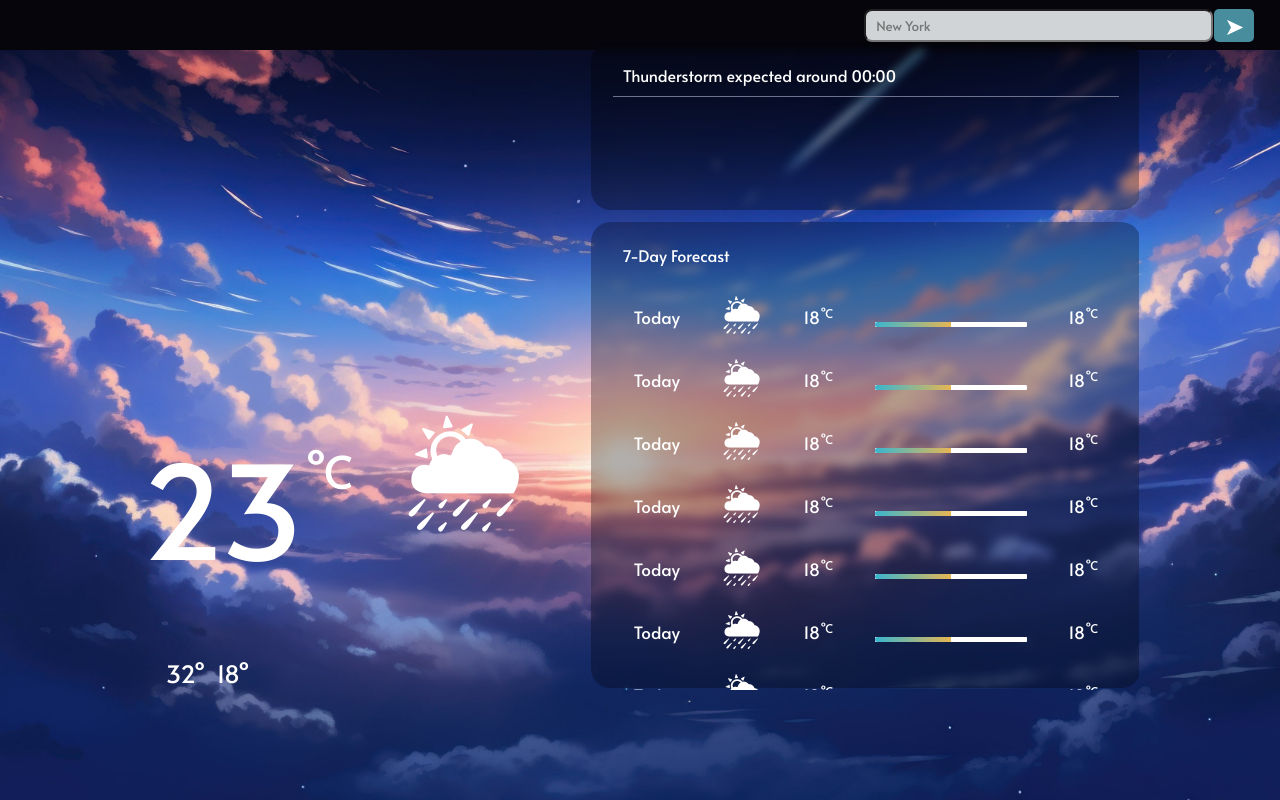
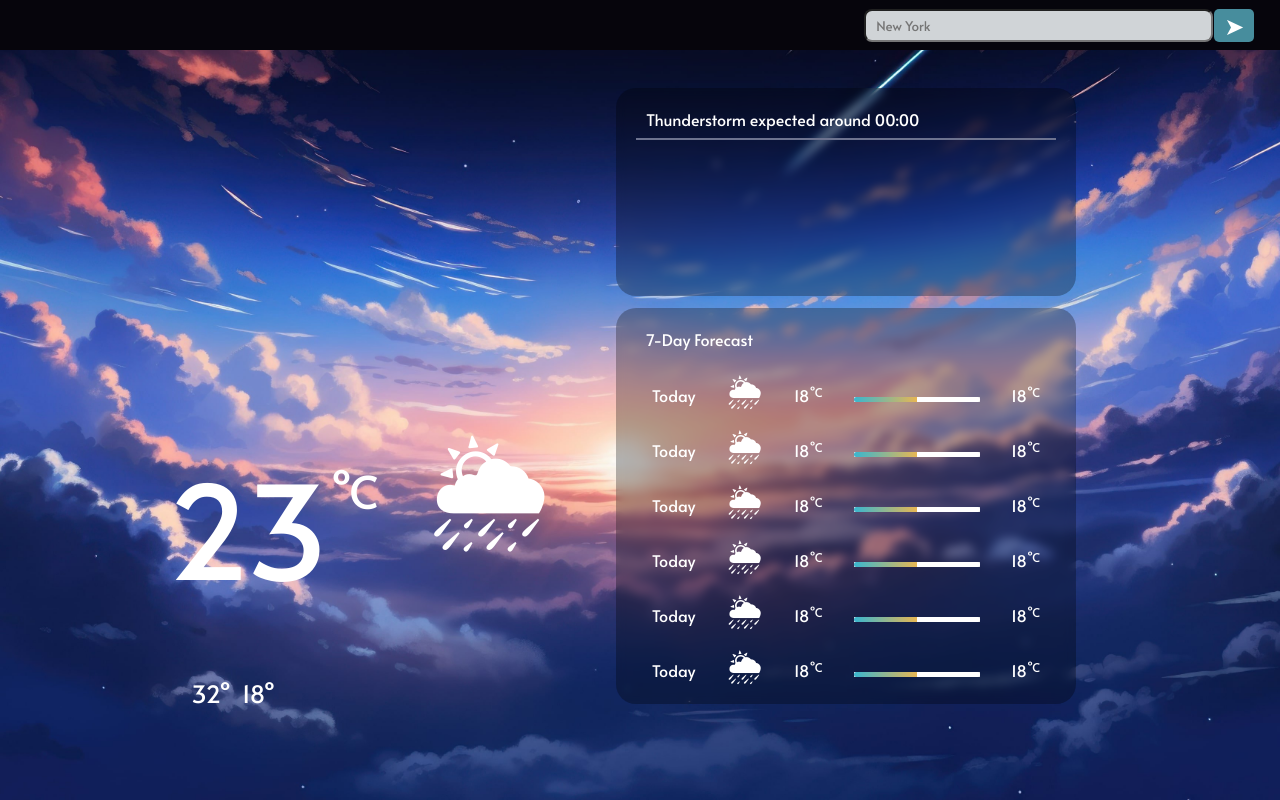
Before and after one commit to LunevaDariaa/weather-app, a website with bundled scripts: page index.html in a window 1280 px wide. Built offline with nearby package versions, Linux system fonts and the light colour scheme; no server answers; a web font is replaced by a local one.

Commit message:
changed styling

```diff
--- a/style.css
+++ b/style.css
@@ -1,4 +1,6 @@
 @import url("https://fonts.googleapis.com/css2?family=Alata&family=Amatic+SC:wght@400;700&family=EB+Garamond:wght@500&family=Passion+One:wght@400;700;900&family=Playfair+Display:wght@500&family=Protest+Riot&display=swap");
+
+/* 1266 768 */
 * {
   margin: 0;
   padding: 0;
@@ -67,7 +69,7 @@ header {
   display: flex;
   justify-content: center;
   align-items: flex-start;
-  padding: 110px 0;
+  padding: 90px 0;
   margin-top: 50px;
   width: 100%;
   height: calc(100vh - 50px);
@@ -86,12 +88,13 @@ header {
 #main_weather_conteiner {
   display: flex;
   flex-direction: column;
-  width: 30vw;
+  width: 39vw;
   align-self: flex-end;
-  min-width: 550px;
-  height: 650px;
+  min-width: 400px;
+  height: 78vh;
   overflow: hidden;
-
+  bottom: 10px;
+  box-sizing: border-box;
   /* background-color: #478d9d; */
 }
 
@@ -107,14 +110,16 @@ header {
   /* box-shadow: 0 4px 6px rgba(0, 0, 0, 0.1); */
 
   width: 92%;
+  box-sizing: border-box;
+  overflow-y: hidden;
 }
 
 .hourly_weather_conteiner {
-  height: 35%;
+  height: calc(35% - 10px); /* Adjust the height as needed */
 }
 .week_weather_container {
   margin-top: 10px;
-  height: 65%;
+  height: calc(65% - 10px); /* Adjust the height as needed */
 }
 
 .main_info_row1,
@@ -186,12 +191,20 @@ header {
 #hourly_container {
   display: flex;
   justify-content: space-around;
-  font-size: 20px;
-  height: 100%;
+  font-size: 2.6vmin;
+  height: 14vh;
   align-items: center;
+  box-sizing: border-box;
 }
+
+/* @media screen and (min-width: 600px) {
+  #hourly_container {
+    font-size: 1.5vw;
+  }
+} */
+
 .hourly_weather_symbol {
-  font-size: 40px;
+  font-size: 4.6vmin;
 }
 .hourly_temperature {
   display: flex;
@@ -204,14 +217,15 @@ header {
 }
 /* Weekly */
 #weekly_row {
+  padding: 0;
   display: flex;
   flex-direction: row;
   align-items: center;
   justify-content: space-around;
-  font-size: 17px;
+  font-size: 2vmin;
 }
 .weekly_weather_symbol {
-  font-size: 36px;
+  font-size: 4vmin;
 }
 .weekly_temperature_min,
 .weekly_temperature_max {
@@ -221,7 +235,7 @@ header {
 /* Slider */
 .temperature-slider {
   width: 30%;
-  max-width: 400px;
+  max-width: 150px;
   text-align: center;
 }
 
@@ -229,7 +243,7 @@ input[type="range"] {
   width: 100%;
   /* background: transparent; */
 
-  margin-top: 20px;
+  /* margin-top: 20px; */
   appearance: none;
   height: 5px;
   background-color: #ddd;
```
